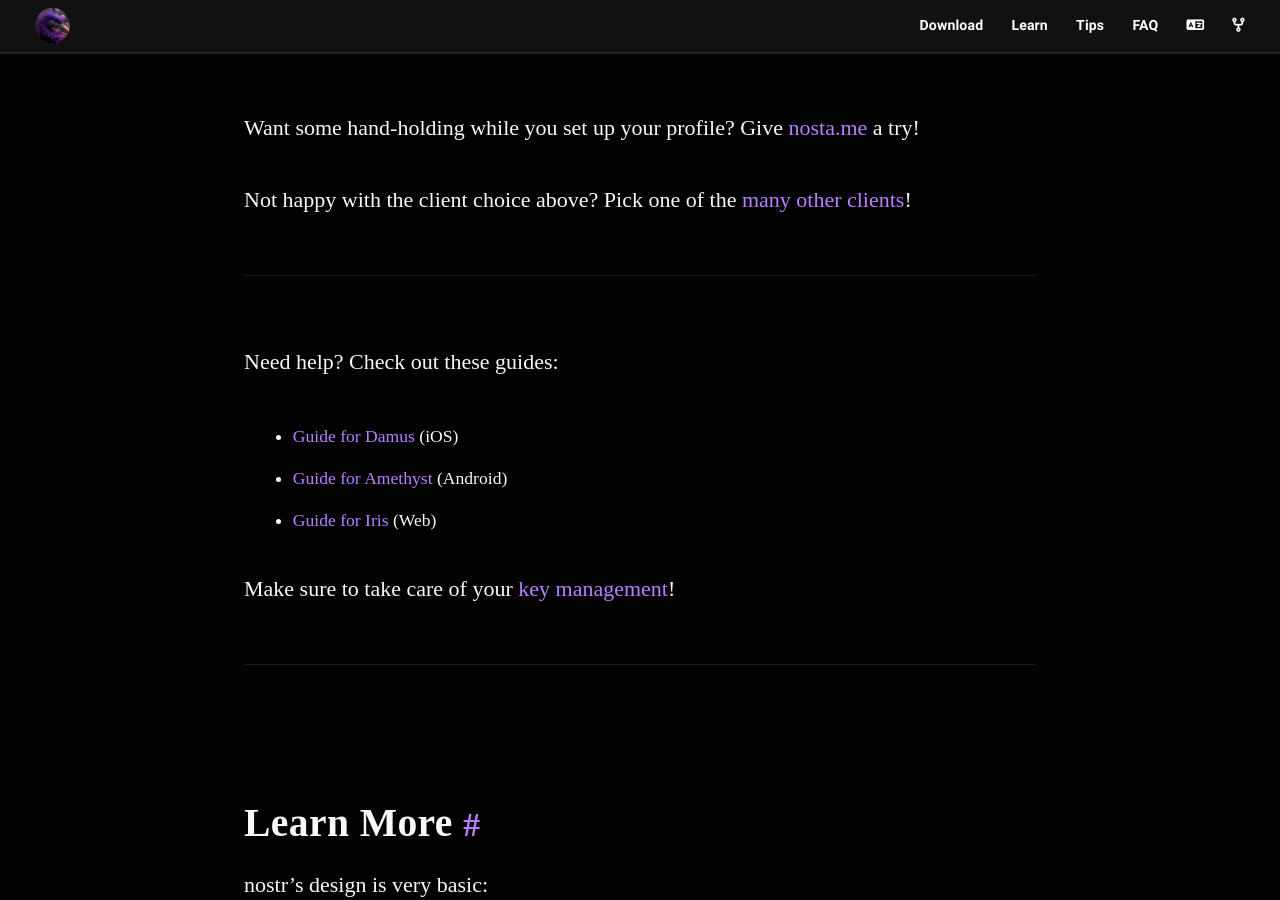
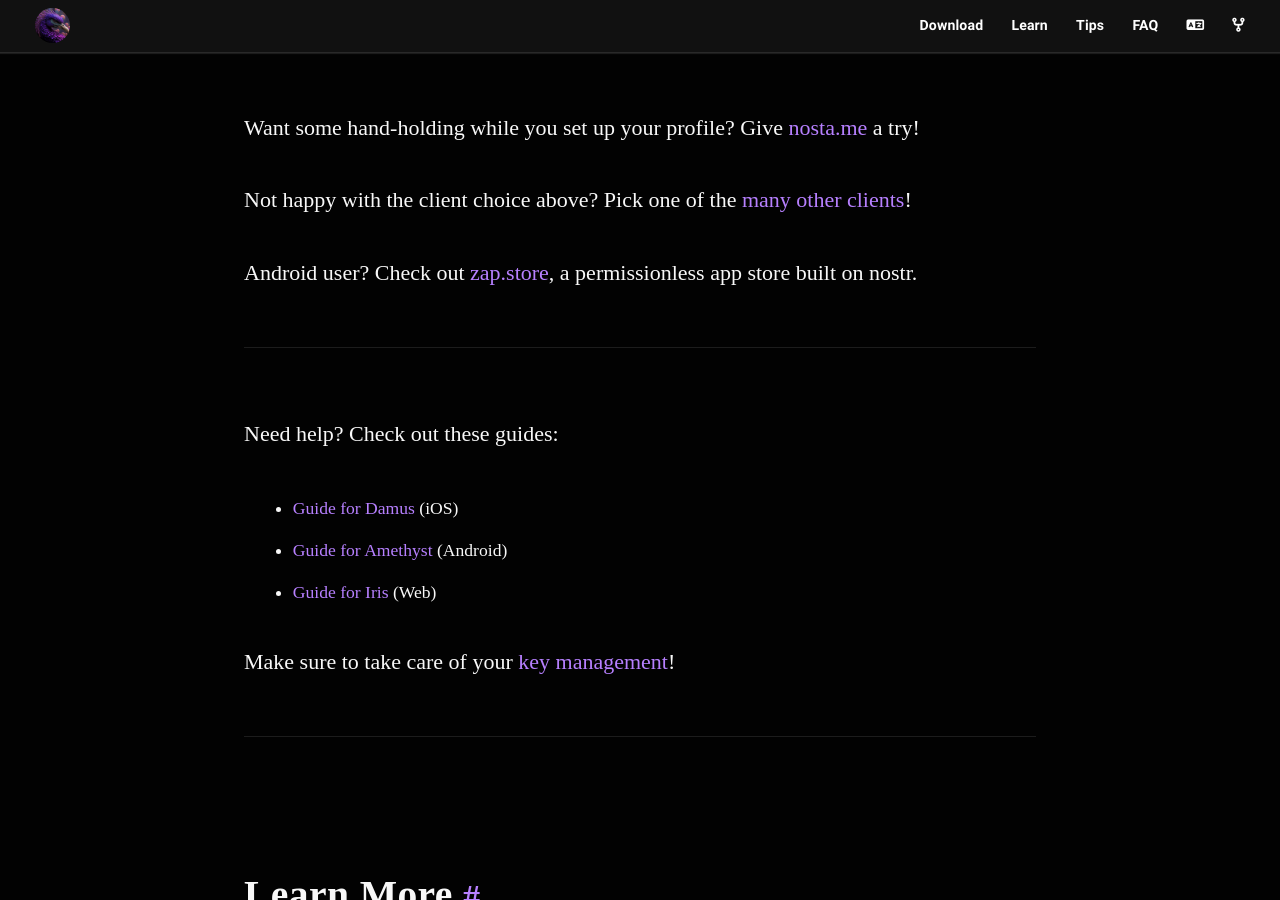
Before and after one commit to nostr-resources/nostr-resources.github.io, a Jekyll site: the page built from index.md, in a window 1280 px wide and 900 px high, scrolled down 1934 px. Built offline with Jekyll 4.4.1, drawn with Linux system fonts in a browser that asks for light colours; some web fonts are replaced.

Commit message:
feat(clients): add link to zap.store

```diff
--- a/index.md
+++ b/index.md
@@ -69,6 +69,8 @@ Download a suitable client:
 Want some hand-holding while you set up your profile? Give [nosta.me](https://nosta.me/) a try!
 
 Not happy with the client choice above? Pick one of the [many other clients](#clients)!
+
+Android user? Check out [zap.store](https://zap.store/download/), a permissionless app store built on nostr.
 
 ---
 
```
